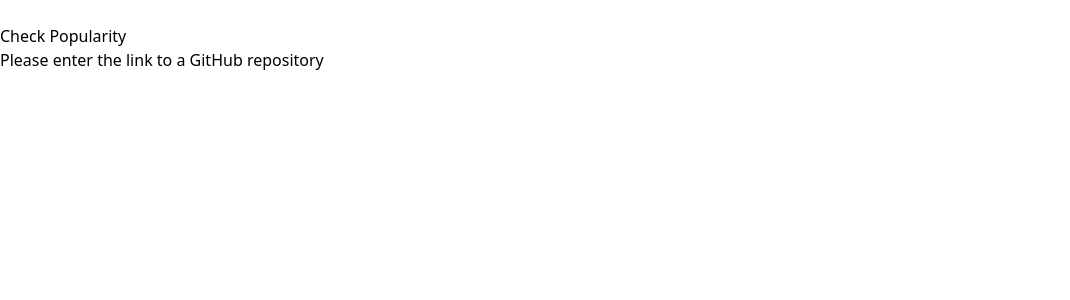
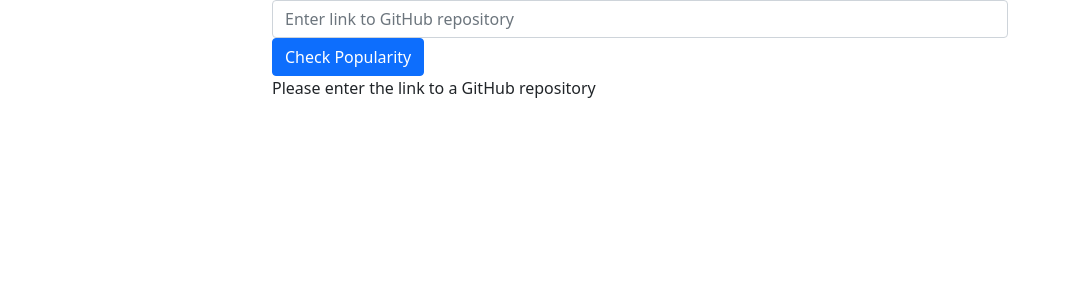
Before and after one commit to iamlordaubrey/github_popularity, a Python web app: template app/templates/index.html in a window 1280 px wide. Shown: the top 300 px of the page, without its empty margins (0-1070 px from the left). Run offline with Jinja, Linux system fonts and the light colour scheme; the template is opened without the code that fills it, so the values that code supplies are empty; some libraries are stand-ins or nearby versions.

Commit message:
Add some sugar to the look

```diff
--- a/app/templates/index.html
+++ b/app/templates/index.html
@@ -3,15 +3,20 @@
 <head>
     <meta http-equiv="Content-Type" content="text/html;charset=UTF-8">
     <title>GitHub Popularity</title>
-    <script src="https://cdn.tailwindcss.com"></script>
+    <link href="https://cdn.jsdelivr.net/npm/bootstrap@5.0.2/dist/css/bootstrap.min.css" rel="stylesheet"
+          integrity="sha384-EVSTQN3/azprG1Anm3QDgpJLIm9Nao0Yz1ztcQTwFspd3yD65VohhpuuCOmLASjC" crossorigin="anonymous">
 </head>
 <body>
-    <form method="POST">
-        <input type="text" name="url" required><br>
-        <input type="submit" value="Check Popularity">
+    <div class="container">
+        <div class="row height d-flex justify-content-center align-items-center">
+            <form method="POST" class="col-md-8">
+                <div class="search">
+                    <input type="text" name="url" class="form-control" placeholder="Enter link to GitHub repository" required>
+                    <input type="submit" class="btn btn-primary" value="Check Popularity">
+                </div>
             </form>
 
-    <section>
+            <section class="col-md-8">
                 {% if errors %}
                     <ul>
                         {% for _, error_value in errors.items() %}
@@ -24,5 +29,7 @@
                     <p>Please enter the link to a GitHub repository</p>
                 {% endif %}
             </section>
+        </div>
+    </div>
 </body>
 </html>
```
Also changed, not shown: app/static/css/main.css (+36 -0 lines). Lines whose indentation alone changed are shown as unchanged.
